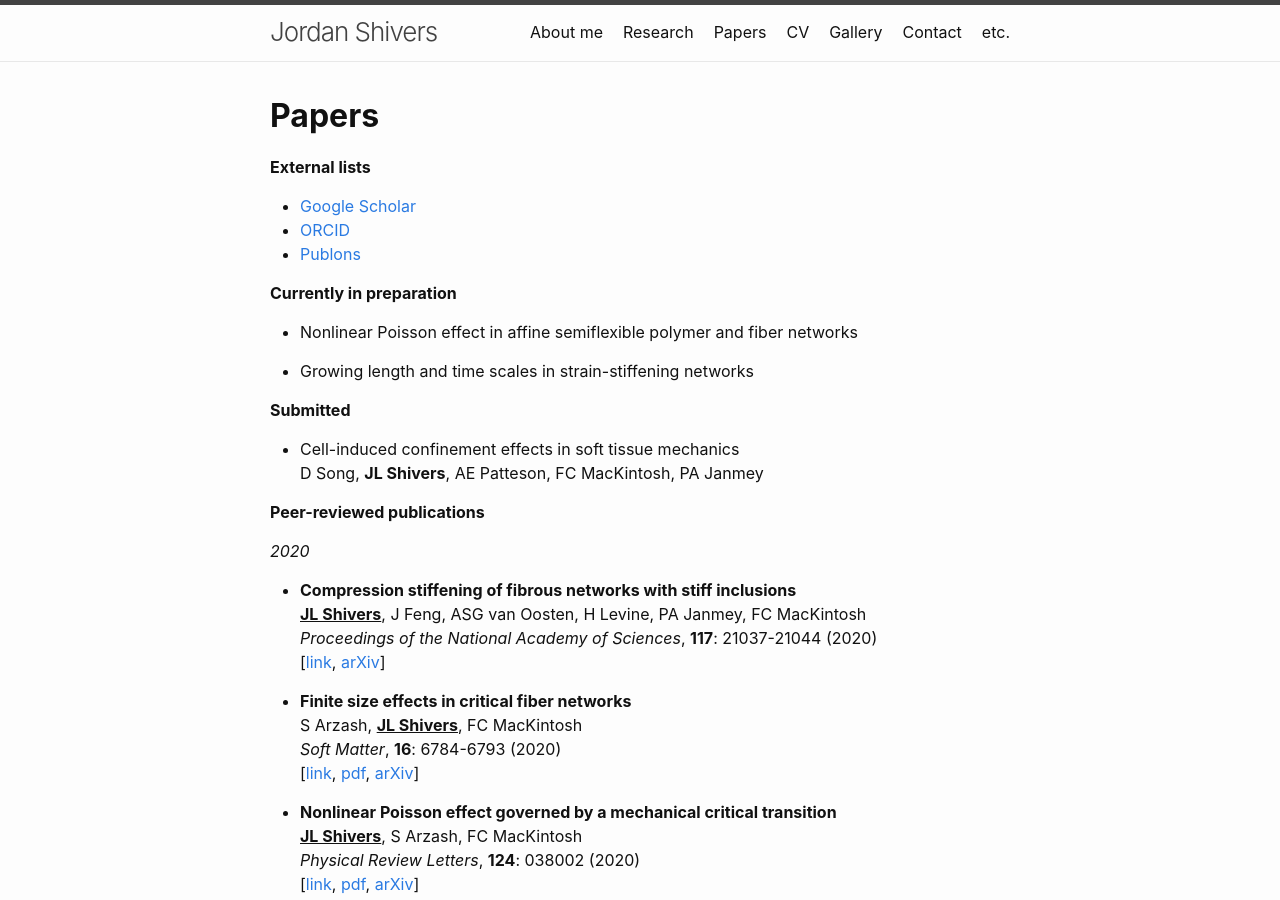
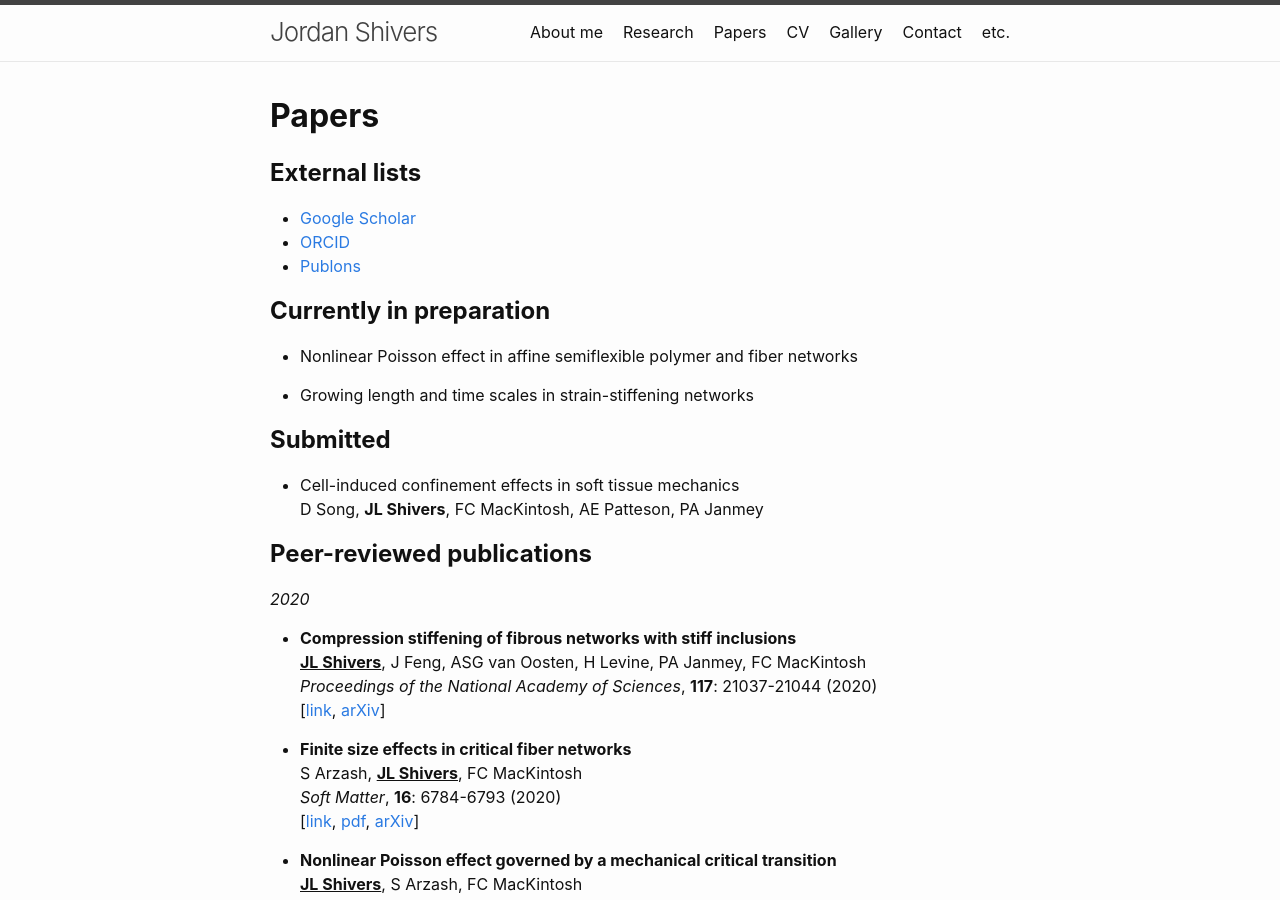
Before and after one commit to jordanshivers/jordanshivers.github.io, a Jekyll site: the page built from papers.md, in a window 1280 px wide and 900 px high. Built offline with Jekyll 4.4.1, drawn with Linux system fonts in a browser that asks for light colours.

```diff
--- a/papers.md
+++ b/papers.md
@@ -6,25 +6,25 @@ permalink: /papers/
 
 # **Papers**
 
-**External lists**
+## **External lists**
 * [Google Scholar](https://scholar.google.com/citations?user=mAHTjjoAAAAJ&hl=en)
 * [ORCID](https://orcid.org/0000-0002-3884-1708)
 * [Publons](http://www.researcherid.com/rid/P-4898-2019)
 
 
-**Currently in preparation**
+## **Currently in preparation**
 
 * Nonlinear Poisson effect in affine semiflexible polymer and fiber networks
 
 * Growing length and time scales in strain-stiffening networks
 
 
-**Submitted**
+## **Submitted**
 
 * Cell-induced confinement effects in soft tissue mechanics
-D Song, **JL Shivers**, AE Patteson, FC MacKintosh, PA Janmey
+D Song, **JL Shivers**, FC MacKintosh, AE Patteson, PA Janmey
 
-**Peer-reviewed publications**
+## **Peer-reviewed publications**
 
 *2020*
 
```
